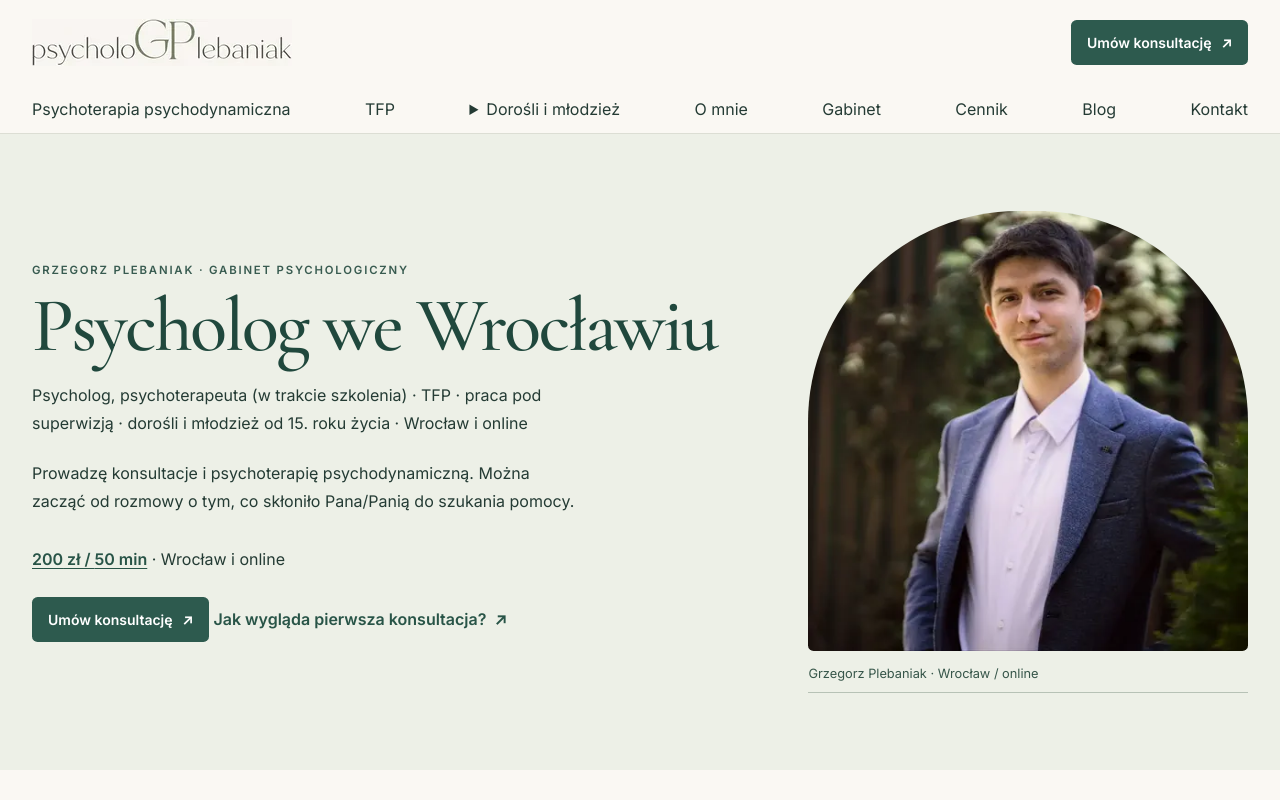
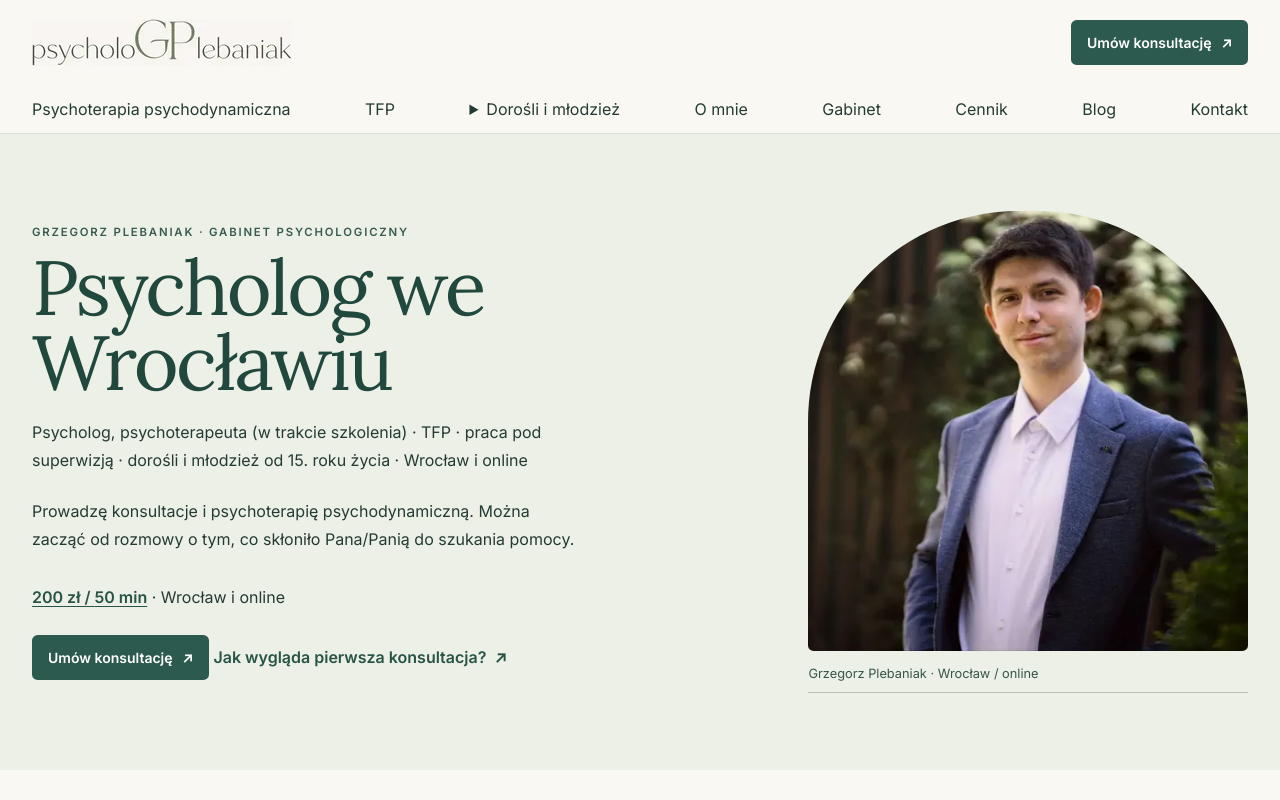
Before and after one commit to Aqulol/strona-psycholog, a Next.js app: page / in a window 1280 px wide. Shown: the top 800 px of the page. Built offline with nearby package versions, Linux system fonts and the light colour scheme.

Commit message:
Use Lora for site headings
Co-authored-by: arena-agent <297053741+arena-agent@users.noreply.github.com>

```diff
--- a/app/globals.css
+++ b/app/globals.css
@@ -1,60 +1,20 @@
 @import 'tailwindcss';
-/* Fonty self-hostowane (public/fonts/) - Cormorant Garamond (nagłówki)
-   i Inter (tekst). Pliki pobrane z Google Fonts (subseciki latin + latin-ext,
-   format woff2, fonty zmienne - jeden plik latin-ext na rodzinę pokrywa
-   wszystkie wagi 500/600/700 oraz 400/500/600) i wgrane do repo: build NIE
-   pobiera nic z internetu, zero blokującego renderowanie zapytania sieciowego
-   (LCP). Polskie znaki (ą, ę, ł, ń, ś, ź, ż) leżą w zakresie U+0100-02BA
-   (latin-ext) - bez bloków latin-ext przeglądarka rysuje je czcionką
-   systemową. Rodziny dostępne przez zmienne --font-heading / --font-body
-   zdefiniowane w @theme. */
+/* Lokalnie hostowane fonty: Lora dla nagłówków, Inter dla treści. */
 @font-face {
-  font-family: 'Cormorant Garamond';
+  font-family: 'Lora';
   font-style: normal;
-  font-weight: 500;
   font-display: swap;
-  src: url('/fonts/cormorant-garamond-500.woff2') format('woff2');
-  unicode-range: U+0000-00FF, U+0131, U+0152-0153, U+02BB-02BC, U+02C6, U+02DA, U+02DC, U+0304, U+0308, U+0329, U+2000-206F, U+20AC, U+2122, U+2191, U+2193, U+2212, U+2215, U+FEFF, U+FFFD;
+  font-weight: 400 700;
+  src: url(/fonts/lora-latin-ext-wght-normal.woff2) format('woff2-variations');
+  unicode-range: U+0100-02BA,U+02BD-02C5,U+02C7-02CC,U+02CE-02D7,U+02DD-02FF,U+0304,U+0308,U+0329,U+1D00-1DBF,U+1E00-1E9F,U+1EF2-1EFF,U+2020,U+20A0-20AB,U+20AD-20C0,U+2113,U+2C60-2C7F,U+A720-A7FF;
 }
 @font-face {
-  font-family: 'Cormorant Garamond';
+  font-family: 'Lora';
   font-style: normal;
-  font-weight: 500;
   font-display: swap;
-  src: url('/fonts/cormorant-garamond-latin-ext.woff2') format('woff2');
-  unicode-range: U+0100-02BA, U+02BD-02C5, U+02C7-02CC, U+02CE-02D7, U+02DD-02FF, U+0304, U+0308, U+0329, U+1D00-1DBF, U+1E00-1E9F, U+1EF2-1EFF, U+2020, U+20A0-20AB, U+20AD-20C0, U+2113, U+2C60-2C7F, U+A720-A7FF;
-}
-@font-face {
-  font-family: 'Cormorant Garamond';
-  font-style: normal;
-  font-weight: 600;
-  font-display: swap;
-  src: url('/fonts/cormorant-garamond-600.woff2') format('woff2');
-  unicode-range: U+0000-00FF, U+0131, U+0152-0153, U+02BB-02BC, U+02C6, U+02DA, U+02DC, U+0304, U+0308, U+0329, U+2000-206F, U+20AC, U+2122, U+2191, U+2193, U+2212, U+2215, U+FEFF, U+FFFD;
-}
-@font-face {
-  font-family: 'Cormorant Garamond';
-  font-style: normal;
-  font-weight: 600;
-  font-display: swap;
-  src: url('/fonts/cormorant-garamond-latin-ext.woff2') format('woff2');
-  unicode-range: U+0100-02BA, U+02BD-02C5, U+02C7-02CC, U+02CE-02D7, U+02DD-02FF, U+0304, U+0308, U+0329, U+1D00-1DBF, U+1E00-1E9F, U+1EF2-1EFF, U+2020, U+20A0-20AB, U+20AD-20C0, U+2113, U+2C60-2C7F, U+A720-A7FF;
-}
-@font-face {
-  font-family: 'Cormorant Garamond';
-  font-style: normal;
-  font-weight: 700;
-  font-display: swap;
-  src: url('/fonts/cormorant-garamond-700.woff2') format('woff2');
-  unicode-range: U+0000-00FF, U+0131, U+0152-0153, U+02BB-02BC, U+02C6, U+02DA, U+02DC, U+0304, U+0308, U+0329, U+2000-206F, U+20AC, U+2122, U+2191, U+2193, U+2212, U+2215, U+FEFF, U+FFFD;
-}
-@font-face {
-  font-family: 'Cormorant Garamond';
-  font-style: normal;
-  font-weight: 700;
-  font-display: swap;
-  src: url('/fonts/cormorant-garamond-latin-ext.woff2') format('woff2');
-  unicode-range: U+0100-02BA, U+02BD-02C5, U+02C7-02CC, U+02CE-02D7, U+02DD-02FF, U+0304, U+0308, U+0329, U+1D00-1DBF, U+1E00-1E9F, U+1EF2-1EFF, U+2020, U+20A0-20AB, U+20AD-20C0, U+2113, U+2C60-2C7F, U+A720-A7FF;
+  font-weight: 400 700;
+  src: url(/fonts/lora-latin-wght-normal.woff2) format('woff2-variations');
+  unicode-range: U+0000-00FF,U+0131,U+0152-0153,U+02BB-02BC,U+02C6,U+02DA,U+02DC,U+0304,U+0308,U+0329,U+2000-206F,U+20AC,U+2122,U+2191,U+2193,U+2212,U+2215,U+FEFF,U+FFFD;
 }
 @font-face {
   font-family: 'Inter';
@@ -104,7 +64,7 @@
   src: url('/fonts/inter-latin-ext.woff2') format('woff2');
   unicode-range: U+0100-02BA, U+02BD-02C5, U+02C7-02CC, U+02CE-02D7, U+02DD-02FF, U+0304, U+0308, U+0329, U+1D00-1DBF, U+1E00-1E9F, U+1EF2-1EFF, U+2020, U+20A0-20AB, U+20AD-20C0, U+2113, U+2C60-2C7F, U+A720-A7FF;
 }
-@theme { --color-cream:#FAF8F5;--color-ink:#1A1A1A;--color-green:#2D5A4E;--color-gold:#C9A96A;--color-border:#E8E0D5;--color-pale:#E9F0E9;--font-heading:'Cormorant Garamond',serif;--font-body:'Inter',sans-serif; }
+@theme { --color-cream:#FAF8F5;--color-ink:#1A1A1A;--color-green:#2D5A4E;--color-gold:#C9A96A;--color-border:#E8E0D5;--color-pale:#E9F0E9;--font-heading:'Lora',serif;--font-body:'Inter',sans-serif; }
 html{scroll-behavior:smooth}body{background:#FAF8F5;color:#1A1A1A;font-family:var(--font-body)}h1,h2,h3{font-family:var(--font-heading)}*:focus-visible{outline:3px solid #C9A96A;outline-offset:3px;box-shadow:0 0 0 2px #2D5A4E}.container{max-width:1400px;margin:auto;padding:0 1.25rem}@media (min-width:1024px){.container{padding:0 2rem}}@media (min-width:1800px){.container{max-width:1560px}}.section{padding:5rem 0}@media (min-width:1024px){.section{padding:6.5rem 0}}.eyebrow{color:#2D5A4E;text-transform:uppercase;letter-spacing:.14em;font-size:.75rem;font-weight:600}.placeholder{background:#e8e0d5;color:#6b6258;display:flex;align-items:center;justify-content:center;text-align:center;min-height:220px}
 
 /* Strony artykułów (blog) i polityka prywatności: czytelna kolumna tekstu mimo szerszego .container */
```
Also changed, not shown: public/fonts/Lora-OFL.txt (added), public/fonts/lora-latin-ext-wght-normal.woff2 (added), public/fonts/lora-latin-wght-normal.woff2 (added).
